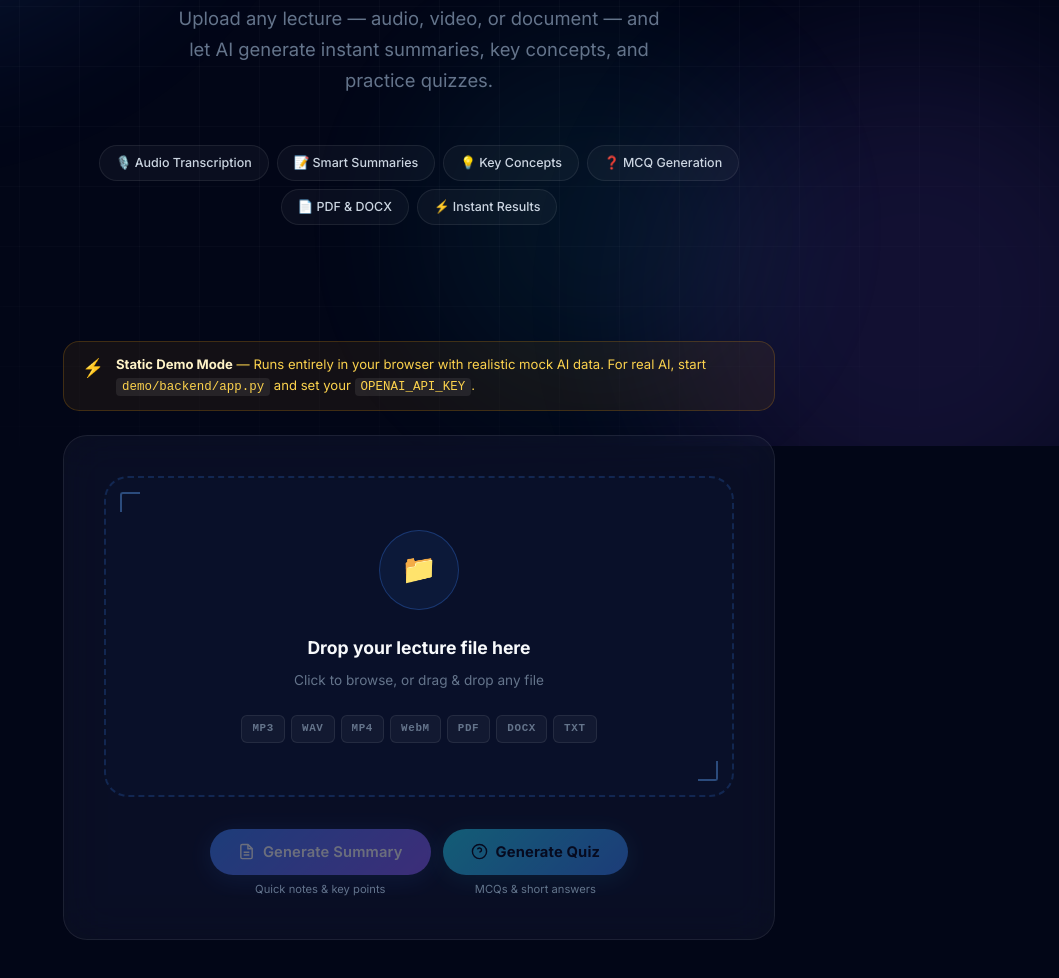
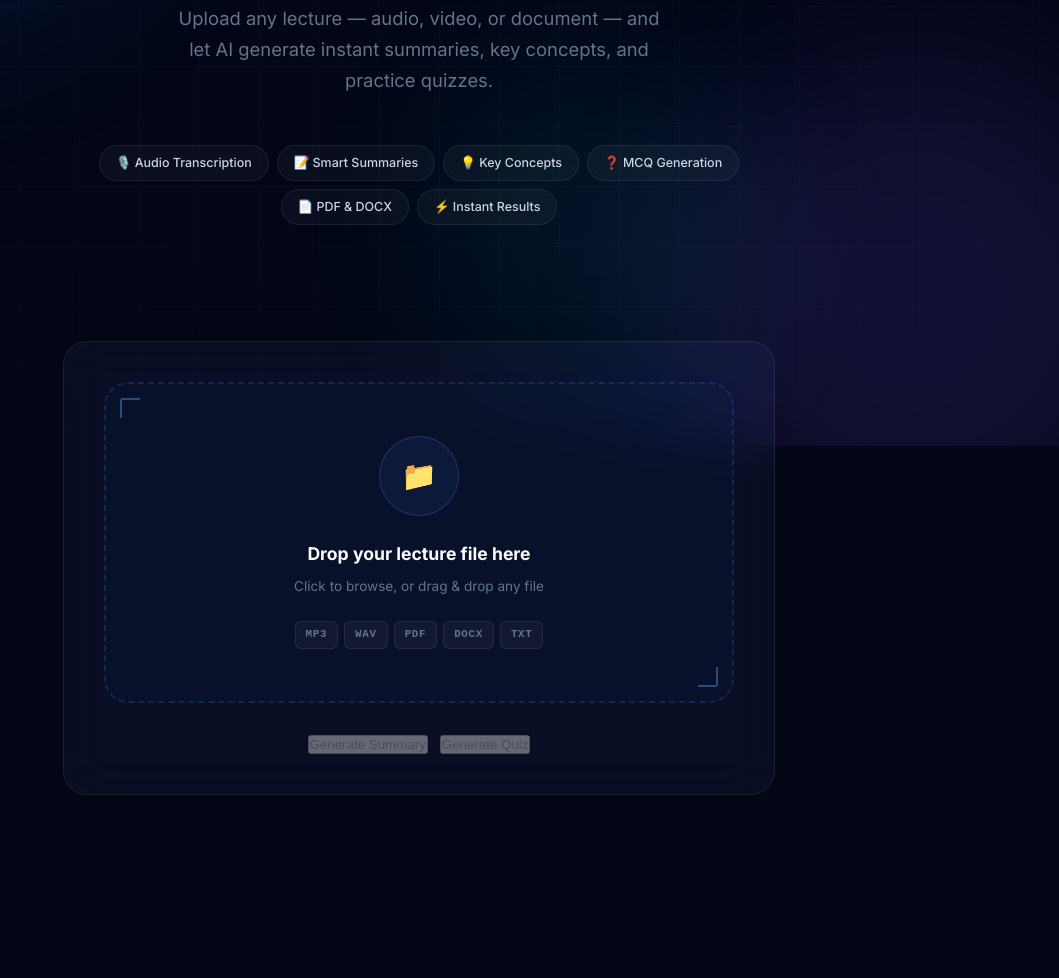
Before and after one commit to NewInBotDevelopment/pbl_project_ai-quiz-summarizer, a plain HTML site: page demo/frontend/index.html in a window 1280 px wide. Shown: the part 354-1332 px from the top of the page, without its empty margins (221-1280 px from the left). After the commit the page ends 1253 px from the top, so only its background shows below. Drawn offline with Linux system fonts and the light colour scheme.

Commit message:
Update index.html

```diff
--- a/demo/frontend/index.html
+++ b/demo/frontend/index.html
@@ -126,17 +126,10 @@
       </div>
     </header>
 
+  <!-- ONLY CHANGE IS BELOW (demo banner removed) -->
+
 <!-- UPLOAD SECTION -->
 <section class="upload-section" aria-label="File upload">
-
-      <!-- Demo Banner -->
-      <div class="demo-banner" role="note">
-        <span style="font-size:1.1rem;flex-shrink:0;">⚡</span>
-        <div>
-          <strong>Static Demo Mode</strong> — Runs entirely in your browser with realistic mock AI data.
-          For real AI, start <code>demo/backend/app.py</code> and set your <code>OPENAI_API_KEY</code>.
-        </div>
-      </div>
 
   <!-- Upload Card -->
   <div class="glass upload-card">
@@ -158,76 +151,47 @@
 
       <div class="drop-icon-ring" aria-hidden="true" id="dropIcon">📁</div>
       <h2 class="drop-title" id="dropTitle">Drop your lecture file here</h2>
-          <p class="drop-sub" id="dropSub">Click to browse, or drag &amp; drop any file</p>
+      <p class="drop-sub" id="dropSub">Click to browse, or drag & drop any file</p>
 
-          <div class="format-row" role="list" aria-label="Supported formats">
-            <span class="fmt-chip" role="listitem">MP3</span>
-            <span class="fmt-chip" role="listitem">WAV</span>
-            <span class="fmt-chip" role="listitem">MP4</span>
-            <span class="fmt-chip" role="listitem">WebM</span>
-            <span class="fmt-chip" role="listitem">PDF</span>
-            <span class="fmt-chip" role="listitem">DOCX</span>
-            <span class="fmt-chip" role="listitem">TXT</span>
+      <div class="format-row">
+        <span class="fmt-chip">MP3</span>
+        <span class="fmt-chip">WAV</span>
+        <span class="fmt-chip">PDF</span>
+        <span class="fmt-chip">DOCX</span>
+        <span class="fmt-chip">TXT</span>
       </div>
     </div>
 
     <input
       type="file"
       id="fileInput"
-          accept=".mp3,.wav,.mp4,.webm,.pdf,.docx,.txt"
+      accept=".mp3,.wav,.pdf,.docx,.txt"
       onchange="handleFileSelect(event)"
-          aria-label="File upload input"
     />
 
     <!-- File preview -->
-        <div class="file-preview" id="filePreview" role="status" aria-live="polite">
-          <span class="file-preview-icon" id="previewIcon" aria-hidden="true">📄</span>
+    <div class="file-preview" id="filePreview">
+      <span id="previewIcon">📄</span>
       <div>
-            <div class="file-name" id="previewName">—</div>
-            <div class="file-meta" id="previewMeta">—</div>
+        <div id="previewName">—</div>
+        <div id="previewMeta">—</div>
       </div>
-          <button class="file-remove-btn" onclick="removeFile()" aria-label="Remove selected file">✕ Remove</button>
+      <button onclick="removeFile()">✕ Remove</button>
     </div>
 
     <!-- Action Buttons -->
-        <div class="action-row" id="actionRow">
-          <div class="action-btn-wrap">
-            <button
-              class="btn btn-primary"
-              id="btnSummary"
-              onclick="startProcessing('summary')"
-              disabled
-              aria-label="Generate summary from lecture"
-            >
-              <svg width="17" height="17" viewBox="0 0 24 24" fill="none" stroke="currentColor" stroke-width="2" aria-hidden="true">
-                <path d="M14 2H6a2 2 0 00-2 2v16a2 2 0 002 2h12a2 2 0 002-2V8z"/>
-                <polyline points="14 2 14 8 20 8"/>
-                <line x1="16" y1="13" x2="8" y2="13"/>
-                <line x1="16" y1="17" x2="8" y2="17"/>
-              </svg>
+    <div class="action-row">
+      <button id="btnSummary" onclick="startProcessing('summary')" disabled>
         Generate Summary
       </button>
-            <span class="action-btn-desc">Quick notes &amp; key points</span>
+
+      <button id="btnQuiz" onclick="startProcessing('quiz')" disabled>
+        Generate Quiz
+      </button>
     </div>
 
-          <div class="action-btn-wrap">
-            <button
-              class="btn btn-cyan"
-              id="btnQuiz"
-              onclick="startProcessing('quiz')"
-              disabled
-              aria-label="Generate quiz from lecture"
-            >
-              <svg width="17" height="17" viewBox="0 0 24 24" fill="none" stroke="currentColor" stroke-width="2" aria-hidden="true">
-                <circle cx="12" cy="12" r="10"/>
-                <path d="M9.09 9a3 3 0 015.83 1c0 2-3 3-3 3"/>
-                <line x1="12" y1="17" x2="12.01" y2="17"/>
-              </svg>
-              Generate Quiz
-            </button>
-            <span class="action-btn-desc">MCQs &amp; short answers</span>
   </div>
-        </div>
+</section>
 
       </div><!-- /upload-card -->
 
```
Lines whose indentation alone changed are shown as unchanged.
